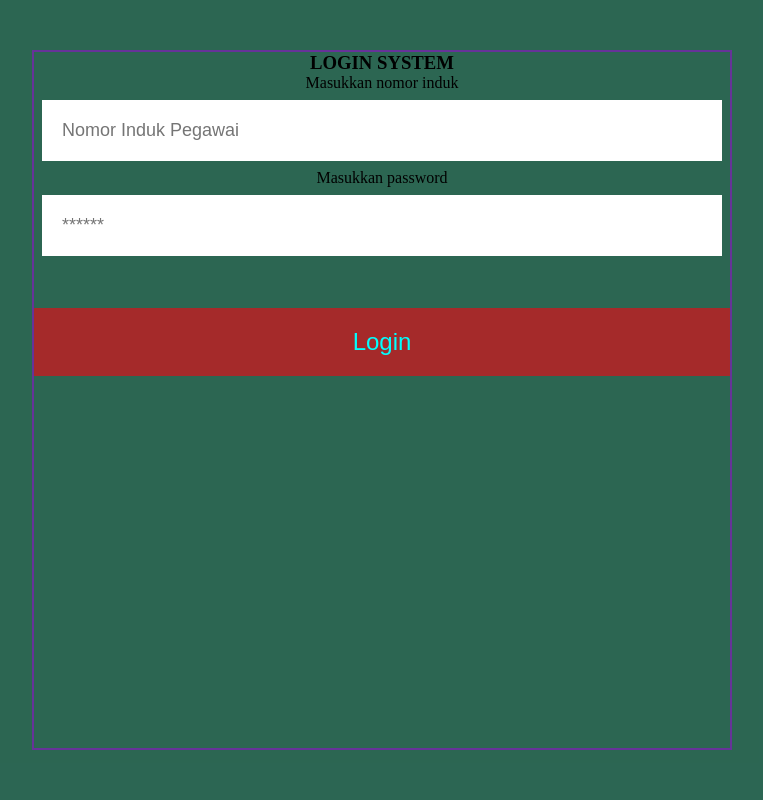
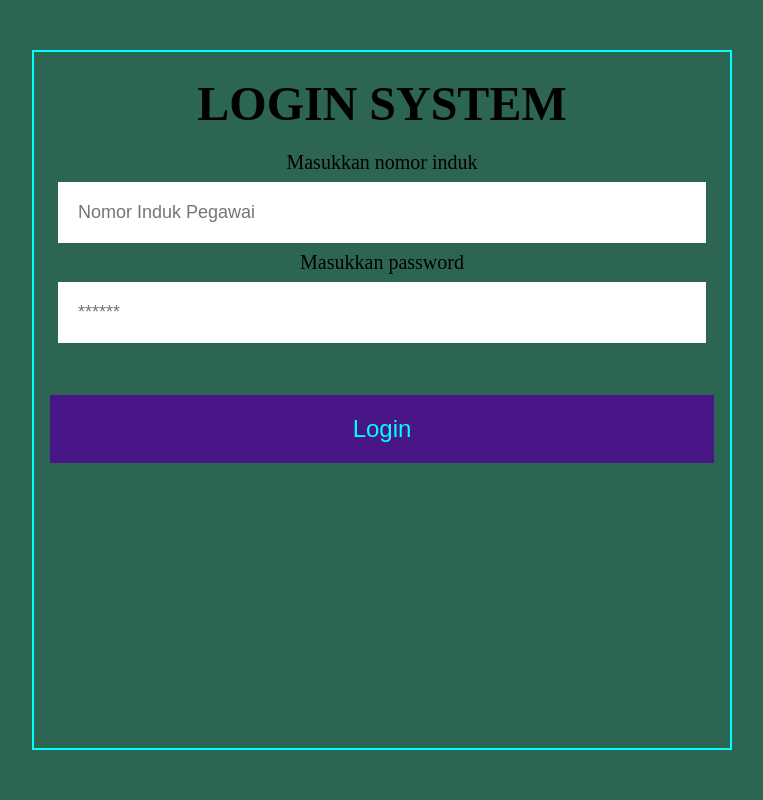
Before and after one commit to Kris263/absensi, a PHP site: page / in a window 1280 px wide. Shown: the whole page, without its empty margins (258-1021 px from the left). Run offline with PHP 8.4, Linux system fonts and the light colour scheme; data that the repository does not hold is empty.

Commit message:
Tesalah di kada tahu dmana

```diff
--- a/index.php
+++ b/index.php
@@ -1,17 +1,3 @@
-<?php
-include "./koneksi.php";
-
-$sql_query = 'SELECT * FROM users';
-$result = $conn -> query($sql_query);
-
-// while ($x = mysqli_fetch_assoc($result)) {
-//     echo $x['nip'];
-//     echo $x['nama_lengkap'];
-//     echo $x['role'];
-//     echo $x['password'];
-// }
-?>
-
 <!DOCTYPE html>
 <html lang="en">
 
@@ -27,12 +13,12 @@ $result = $conn -> query($sql_query);
         <section class="wrapper">
             <h3 class="title">LOGIN SYSTEM</h3>
             <div>
-                <form action="" method="POST" class="form-login">
+                <form action="login.php" method="POST" class="form-login">
                     <label for="">Masukkan nomor induk</label>
                     <input type="number" placeholder="Nomor Induk Pegawai" name="nip" class="input-login">
                     <label for="">Masukkan password</label>
                     <input type="password" placeholder="******" name="password" class="input-login">
-                    <button type="submit" class="button-login">Login</button>
+                    <button type="submit" class="button-login" name="login">Login</button>
                 </form>
             </div>
         </section>
--- a/style.css
+++ b/style.css
@@ -15,10 +15,11 @@ body {
 }
 
 .wrapper {
-    border: 2px solid rebeccapurple;
+    border: 2px solid aqua;
     width: 700px;
     height: 700px;
     text-align: center;
+    padding: 16px;
 }
 
 .form-login {
@@ -38,7 +39,18 @@ body {
     padding: 20px;
     font-size: 24px;
     margin-top: 44px;
-    background-color: brown;
+    background-color: rgb(73, 22, 136);
     color: aqua;
     cursor: pointer;
 }
+
+label {
+    font-size: 20px;
+}
+
+.title {
+    font-size: 3em;
+    text-align: center;
+    margin-bottom: 12px;
+    padding: 8px;
+}
```
Also changed, not shown: Users.php (added, +26 -0 lines), login.php (added, +22 -0 lines).
